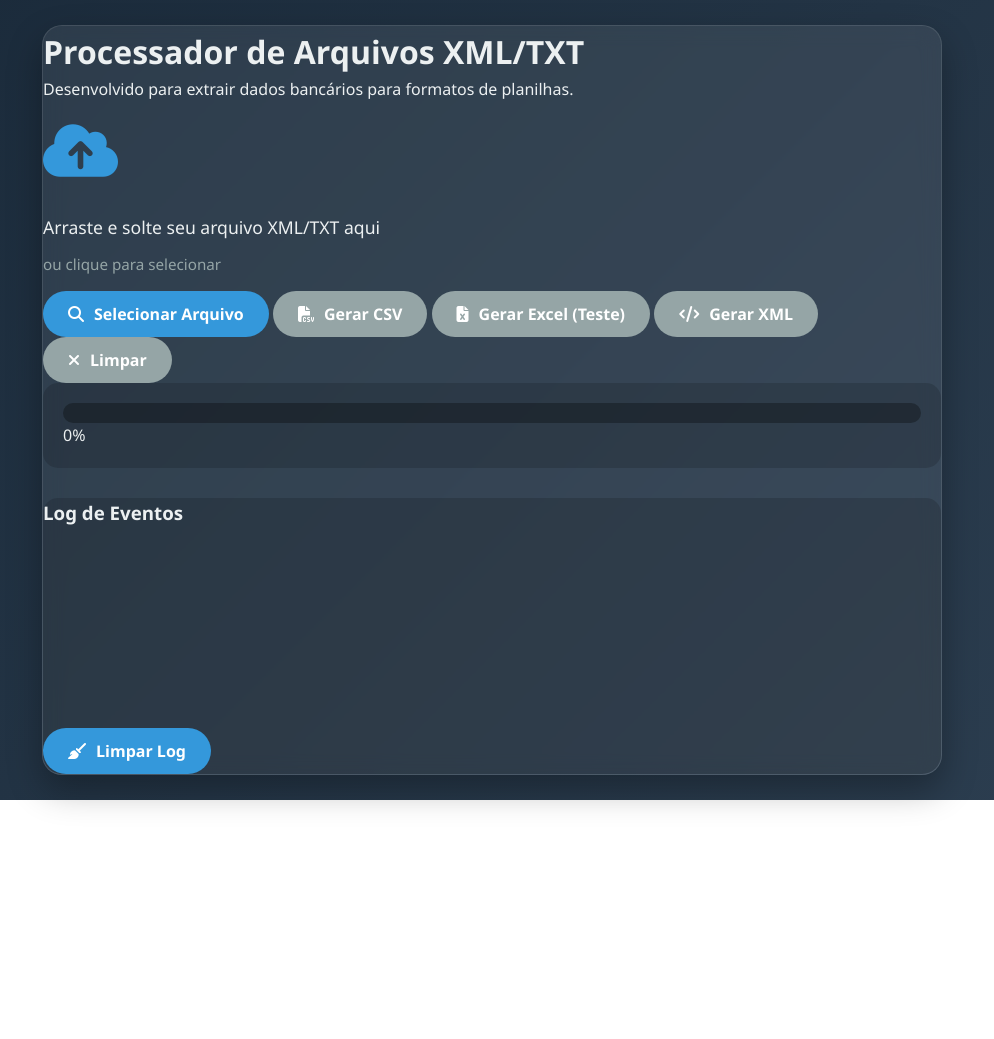
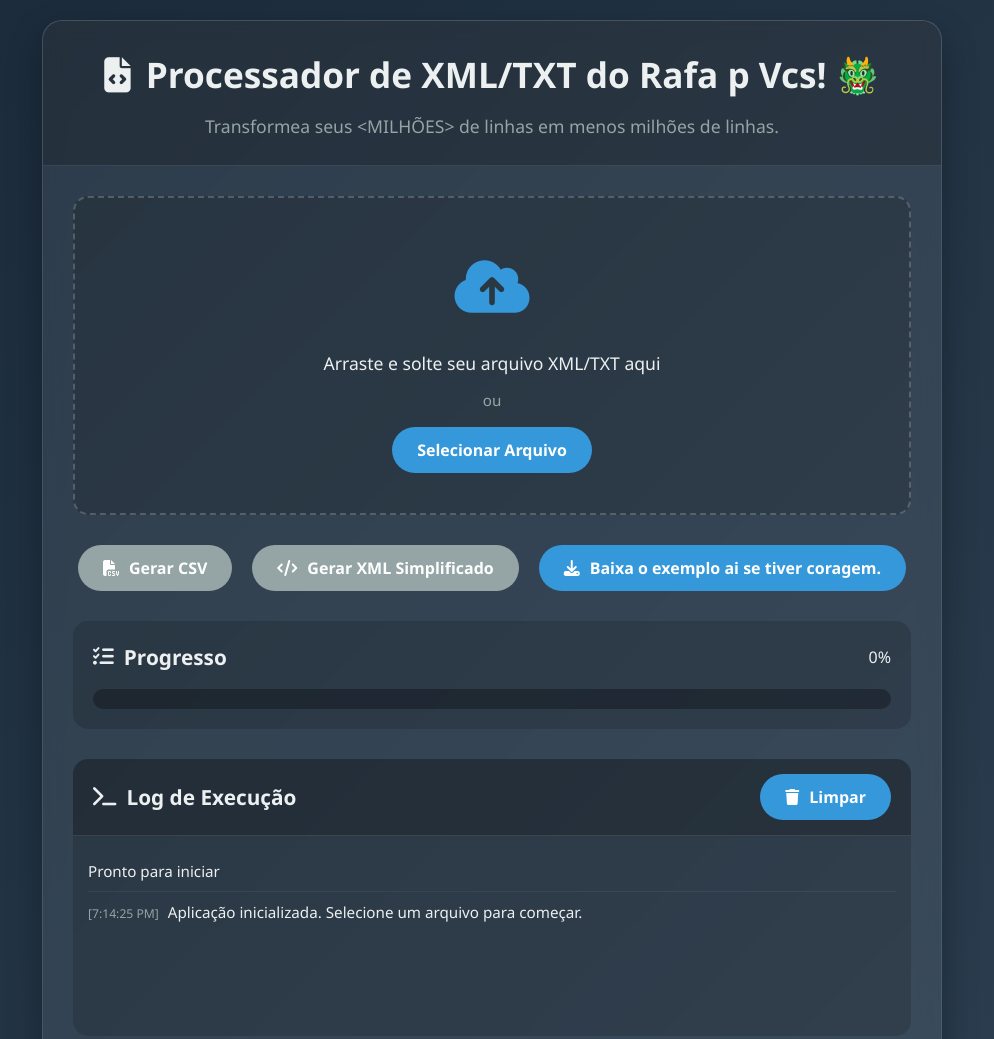
Before and after one commit to rafaelbsdev/xml-processor, a plain HTML site: page docs/index.html in a window 1280 px wide. Shown: the top 1039 px of the page, without its empty margins (148-1142 px from the left). Before the commit the page ends 800 px from the top, so only its background shows below. Drawn offline with Linux system fonts and the light colour scheme; a script that the page names is missing.

Commit message:
deoidera.

```diff
--- a/docs/index.html
+++ b/docs/index.html
@@ -1,59 +1,82 @@
 <!DOCTYPE html>
-<html lang="pt-br">
+<html lang="pt-BR">
 <head>
     <meta charset="UTF-8">
     <meta name="viewport" content="width=device-width, initial-scale=1.0">
-    <title>Processador de Arquivos Bancários</title>
-
+    <title>É o Rafa! 🐲🐒</title>
+    <link rel="stylesheet" href="style.css">
     <link rel="stylesheet" href="https://cdnjs.cloudflare.com/ajax/libs/font-awesome/6.4.0/css/all.min.css">
-
-    <link rel="stylesheet" href="style.css">
-
-    <script src="https://cdnjs.cloudflare.com/ajax/libs/xlsx/0.18.5/xlsx.full.min.js"></script>
-    <script src="https://cdnjs.cloudflare.com/ajax/libs/FileSaver.js/2.0.5/FileSaver.min.js"></script>
 </head>
 <body>
+    <div class="container">
+        <header>
+            <h1><i class="fas fa-file-code"></i> Processador de XML/TXT do Rafa p Vcs! 🐲</h1>
+            <p>Transformea seus &lt;MILHÕES&gt; de linhas em menos milhões de linhas.</p>
+        </header>
 
-    <div class="container">
-        <h1>Processador de Arquivos XML/TXT</h1>
-        <p>Desenvolvido para extrair dados bancários para formatos de planilhas.</p>
-
-        <div id="dropZone" class="drop-zone">
+        <main>
+            <div class="upload-area" id="dropZone">
+                <input type="file" id="fileInput" accept=".xml,.txt">
                 <div class="upload-icon">
                     <i class="fas fa-cloud-upload-alt"></i>
                 </div>
                 <div class="upload-message">
                     <p class="main-message">Arraste e solte seu arquivo XML/TXT aqui</p>
-                <p class="secondary-message">ou clique para selecionar</p>
+                    <p class="secondary-message">ou</p>
+                    <button id="selectFileBtn">Selecionar Arquivo</button>
                 </div>
-            <div id="fileInfo" class="file-info">
-                <span id="fileName"></span>
-                <span id="fileSize"></span>
+                <div class="file-info" id="fileInfo">
+                    <i class="fas fa-file-alt file-icon"></i>
+                    <div class="file-details">
+                        <span class="file-name" id="fileName">Nenhum arquivo selecionado</span>
+                        <span class="file-size" id="fileSize"></span>
                     </div>
-            <input type="file" id="fileInput" hidden>
+                    <button class="clear-file" id="clearFileBtn" title="Remover arquivo">
+                        <i class="fas fa-times"></i>
+                    </button>
+                </div>
             </div>
 
-        <div class="button-group">
-            <button id="selectFileBtn" class="btn"><i class="fas fa-search"></i> Selecionar Arquivo</button>
-            <button id="processCsvBtn" class="btn primary-btn" disabled><i class="fas fa-file-csv"></i> Gerar CSV</button>
-            <button id="processExcelBtn" class="btn secondary-btn" disabled><i class="fas fa-file-excel"></i> Gerar Excel (Teste)</button>
-            <button id="processXmlBtn" class="btn secondary-btn" disabled><i class="fas fa-code"></i> Gerar XML</button>
-            <button id="clearFileBtn" class="btn danger-btn" disabled><i class="fas fa-times"></i> Limpar</button>
+            <div class="actions">
+                <button id="processCsvBtn" class="btn" disabled>
+                    <i class="fas fa-file-csv"></i> Gerar CSV
+                </button>
+                <button id="processXmlBtn" disabled>
+                    <i class="fas fa-code"></i> Gerar XML Simplificado
+                </button>
+                <button id="downloadSampleBtn">
+                    <i class="fas fa-download"></i> Baixa o exemplo ai se tiver coragem.
+                </button>
             </div>
 
             <div class="progress-container">
-            <div id="progressBar" class="progress-bar"></div>
-            <span id="progressText" class="progress-text">0%</span>
+                <div class="progress-header">
+                    <h2><i class="fas fa-tasks"></i> Progresso</h2>
+                    <span id="progressText">0%</span>
+                </div>
+                <div class="progress-bar">
+                    <div class="progress" id="progressBar"></div>
+                </div>
             </div>
 
             <div class="log-container">
-            <h3>Log de Eventos</h3>
-            <div id="logContent" class="log-content"></div>
-            <button id="clearLogBtn" class="btn-clear-log"><i class="fas fa-broom"></i> Limpar Log</button>
+                <div class="log-header">
+                    <h2><i class="fas fa-terminal"></i> Log de Execução</h2>
+                    <button id="clearLogBtn"><i class="fas fa-trash"></i> Limpar</button>
                 </div>
+                <div class="log-content" id="logContent">
+                    <div class="log-entry">Pronto para iniciar</div>
+                </div>
+            </div>
+        </main>
 
+        <footer>
+            <p>Processa XML/TXT E Cospe Ele Bonitin P Vc Ta?</p>
+            <p>Desenvolvido Pelo Rafa Belo 🐲</p>
+        </footer>
     </div>
 
     <script src="app.js"></script>
+    <script src="https://cdn.sheetjs.com/xlsx-0.20.0/package/dist/xlsx.full.min.js"></script>
 </body>
 </html>
```
Lines whose indentation alone changed are shown as unchanged.
